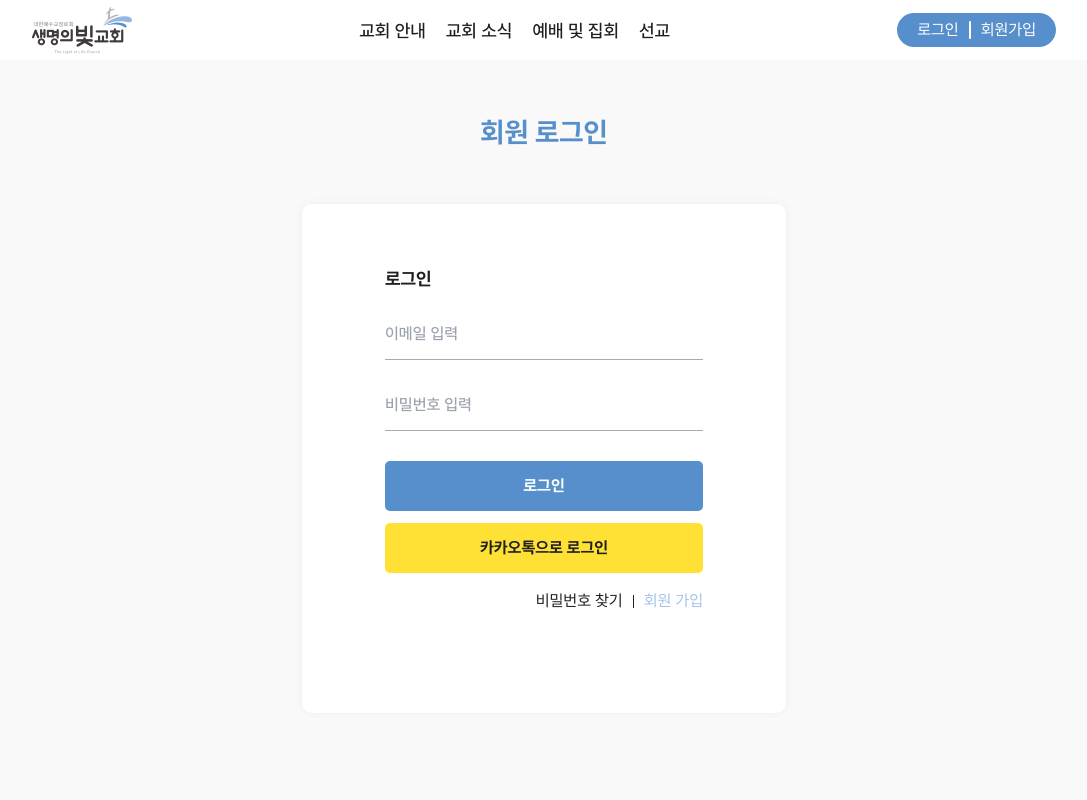
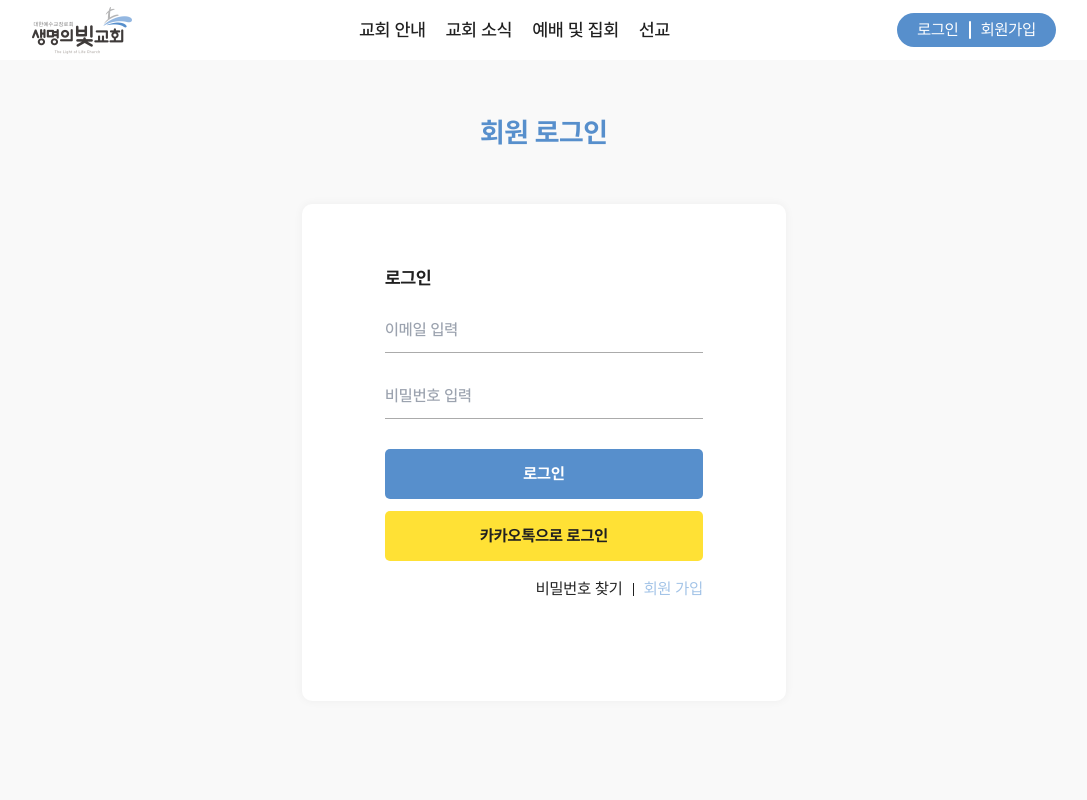
Before and after one commit to doodookim/church-project, a Next.js app: page /sign-in in a window 1280 px wide. Shown: the top 800 px of the page, without its empty margins (96-1183 px from the left). Built offline with nearby package versions, Linux system fonts and the light colour scheme; no server answers.

Commit message:
fix: tailwind config className으로 변경

```diff
--- a/app/(user)/layout.tsx
+++ b/app/(user)/layout.tsx
@@ -12,7 +12,7 @@ export default function NewsLayout({
 
   return (
     <section className="flex flex-col justify-center items-center w-full">
-      <h1 className="text-[28px] font-bold text-[#578FCC] my-[58px] leading-none">
+      <h1 className="text-3xl font-bold text-[#578FCC] my-[58px] leading-none">
         {title}
       </h1>
       {children}
--- a/app/module/components/layout/content-banner.tsx
+++ b/app/module/components/layout/content-banner.tsx
@@ -23,7 +23,7 @@ export default function ContentBanner() {
         className="z-0"
       />
       <div className="absolute top-0 left-0 w-full h-full bg-black/45" />
-      <h3 className="absolute top-[50%] left-[50%] translate-x-[-50%] translate-y-[-50%] font-bold text-[28px] text-white">
+      <h3 className="absolute top-[50%] left-[50%] translate-x-[-50%] translate-y-[-50%] font-bold text-3xl text-white">
         {contentTitle}
       </h3>
     </section>
--- a/app/module/components/layout/header.tsx
+++ b/app/module/components/layout/header.tsx
@@ -6,8 +6,6 @@ import Logo from "@/public/assets/logo.png";
 import Link from "next/link";
 import { getServerSession } from "next-auth";
 import HeaderUserButton from "./header-user-button";
-import { getToken } from "next-auth/jwt";
-import { useSession } from "next-auth/react";
 
 export default async function Header() {
   const session = await getServerSession();
@@ -21,7 +19,7 @@ export default async function Header() {
             <Image src={Logo} alt="로고 이미지" />
           </Link>
         </p>
-        <ul className="flex justify-center items-center gap-[20px] font-medium text-[18px]">
+        <ul className="flex justify-center items-center gap-[20px] font-medium text-lg">
           {HEADER_MENU_LIST.map(({ id, name, url }) => {
             return (
               <li key={id}>
--- a/app/module/components/layout/sidebar-sub-menu.tsx
+++ b/app/module/components/layout/sidebar-sub-menu.tsx
@@ -32,7 +32,7 @@ export default function SubMenuList({
   return (
     <ul
       className={clsx(
-        "text-[#636363] text-[18px] transition-all duration-[0.5s] ",
+        "text-[#636363] text-lg transition-all duration-[0.5s] ",
         isToggle ? height : "translate-y-[-50%] scale-y-0 h-0 my-0"
       )}
       ref={subMenuRef}
--- a/app/module/components/user/button.tsx
+++ b/app/module/components/user/button.tsx
@@ -26,7 +26,7 @@ export default function UserButton({
       className={clsx(
         className
           ? className
-          : "w-[150px] h-[42px] text-[16px] rounded-full transition-all duration-300 flex justify-center items-center",
+          : "w-[150px] h-[42px] text-base rounded-full transition-all duration-300 flex justify-center items-center",
         classNamePuls,
         isDisabled || style === "confirm"
           ? (isDisabled && "bg-[#578FCC] text-white hover:bg-[#578FCC]") ||
--- a/app/module/components/user/find-password/verify-email.tsx
+++ b/app/module/components/user/find-password/verify-email.tsx
@@ -61,7 +61,7 @@ export default function VerifyEmail() {
           id="email"
           placeholder="이메일 입력"
           onChange={changeEmailHandler}
-          className="w-[calc(100%-167px)] text-[16px] font-medium py-[13px] border-b border-solid border-[#ABABAB] focus:outline-none"
+          className="w-[calc(100%-167px)] text-base font-medium py-[13px] border-b border-solid border-[#ABABAB] focus:outline-none"
         />
         <UserButton
           type="button"
@@ -84,7 +84,7 @@ export default function VerifyEmail() {
           placeholder="인증번호 입력"
           onChange={changeVerifyCodeHandler}
           onKeyUp={handleHeyUp}
-          className="w-[calc(100%-167px)] text-[16px] font-medium py-[13px] border-b border-solid border-[#ABABAB] focus:outline-none"
+          className="w-[calc(100%-167px)] text-base font-medium py-[13px] border-b border-solid border-[#ABABAB] focus:outline-none"
         />
         <UserButton
           isDisabled={isLoading || isEmailVerify}
--- a/app/module/components/user/input.tsx
+++ b/app/module/components/user/input.tsx
@@ -26,7 +26,7 @@ export default function Input({
       id={id}
       placeholder={placeholder}
       className={clsx(
-        "text-[16px] font-medium py-[13px] border-b border-solid border-[#ABABAB] focus:outline-none",
+        "text-base font-medium py-[13px] border-b border-solid border-[#ABABAB] focus:outline-none",
         classNamePlus
       )}
       autoComplete="off"
--- a/app/module/components/user/sgin-in/sign-in.tsx
+++ b/app/module/components/user/sgin-in/sign-in.tsx
@@ -10,7 +10,6 @@ import { zodResolver } from "@hookform/resolvers/zod";
 import { signInSchema } from "@/app/module/utils/validation/sign-in-register";
 import Message from "../message-box";
 import Link from "next/link";
-import { signIn } from "next-auth/react";
 
 export default function SignIn() {
   const { mutate } = useSignIn();
@@ -55,12 +54,12 @@ export default function SignIn() {
           <Message>{errors.password?.message}</Message>
           <button
             type="submit"
-            className="bg-[#578FCC] rounded-[5px] h-[50px] text-white font-bold text-[16px] mt-[10px]"
+            className="bg-[#578FCC] rounded-[5px] h-[50px] text-white font-bold text-base mt-[10px]"
           >
             로그인
           </button>
         </form>
-        <div className="w-full bg-[#FFE135] rounded-[5px] h-[50px] font-bold text-[16px] mt-[12px]">
+        <div className="w-full bg-[#FFE135] rounded-[5px] h-[50px] font-bold text-base mt-[12px]">
           <Link
             href={`https://kauth.kakao.com/oauth/authorize?response_type=code&client_id=${process.env.NEXT_PUBLIC_KAKAO_API_KEY}&redirect_uri=${process.env.NEXT_PUBLIC_KAKAO_REDIRECT_URI}`}
             className="w-full h-full flex justify-center items-center"
--- a/app/module/components/user/sign-up/sign-up.tsx
+++ b/app/module/components/user/sign-up/sign-up.tsx
@@ -24,7 +24,7 @@ export default function SignUp() {
 
   return (
     <BoxLayout width={650}>
-      <div className="w-full max-w-[484px] mx-auto mt-[65px] mb-[104px] font-medium text-[16px]">
+      <div className="w-full max-w-[484px] mx-auto mt-[65px] mb-[104px] font-medium text-base">
         <WarningList />
         <hr className="mt-[30px] mb-[50px]" />
         <SignUpForm form={form} />
--- a/app/module/components/user/title-layout.tsx
+++ b/app/module/components/user/title-layout.tsx
@@ -9,12 +9,7 @@ export default function TitleLayout({
   classNamePlus?: string;
 }) {
   return (
-    <h3
-      className={clsx(
-        "w-full max-[318px] text-[18px] font-bold",
-        classNamePlus
-      )}
-    >
+    <h3 className={clsx("w-full max-[318px] text-lg font-bold", classNamePlus)}>
       {title}
     </h3>
   );
```
